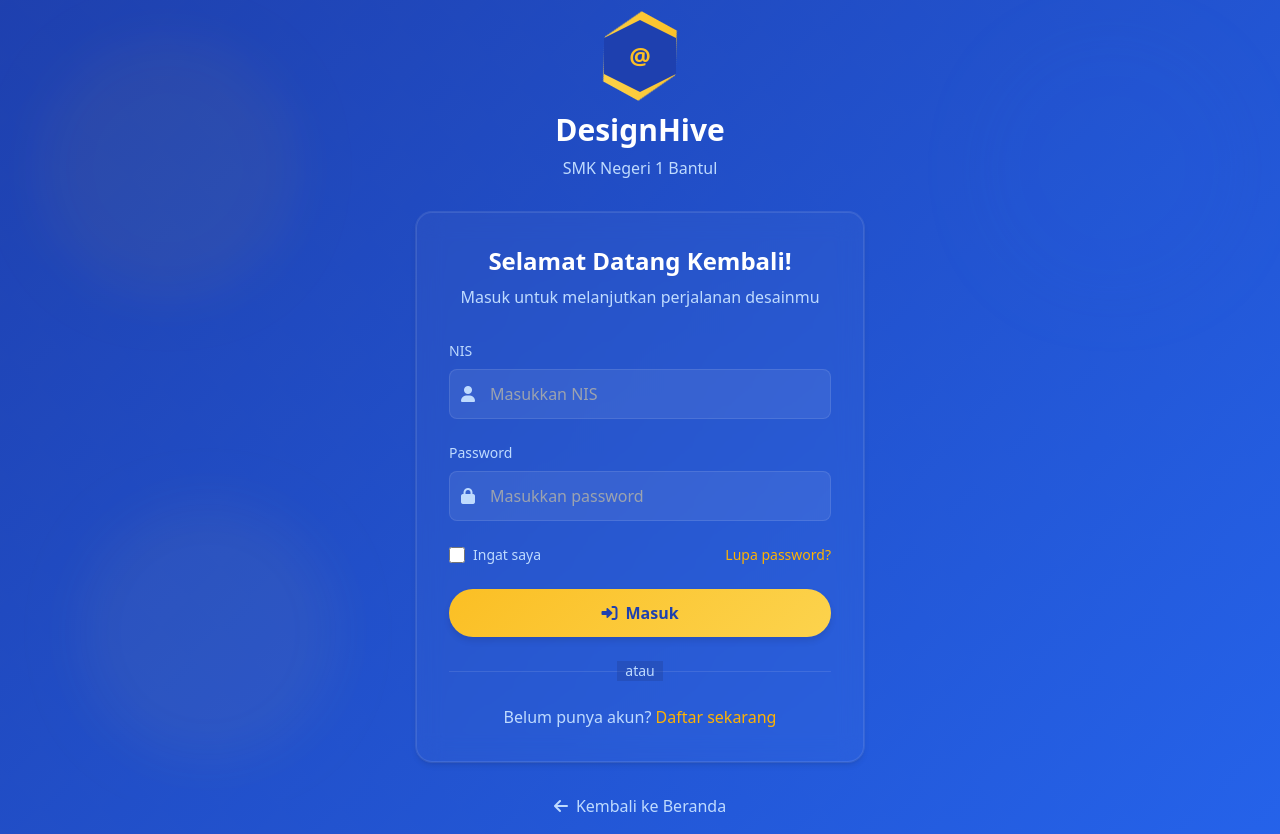
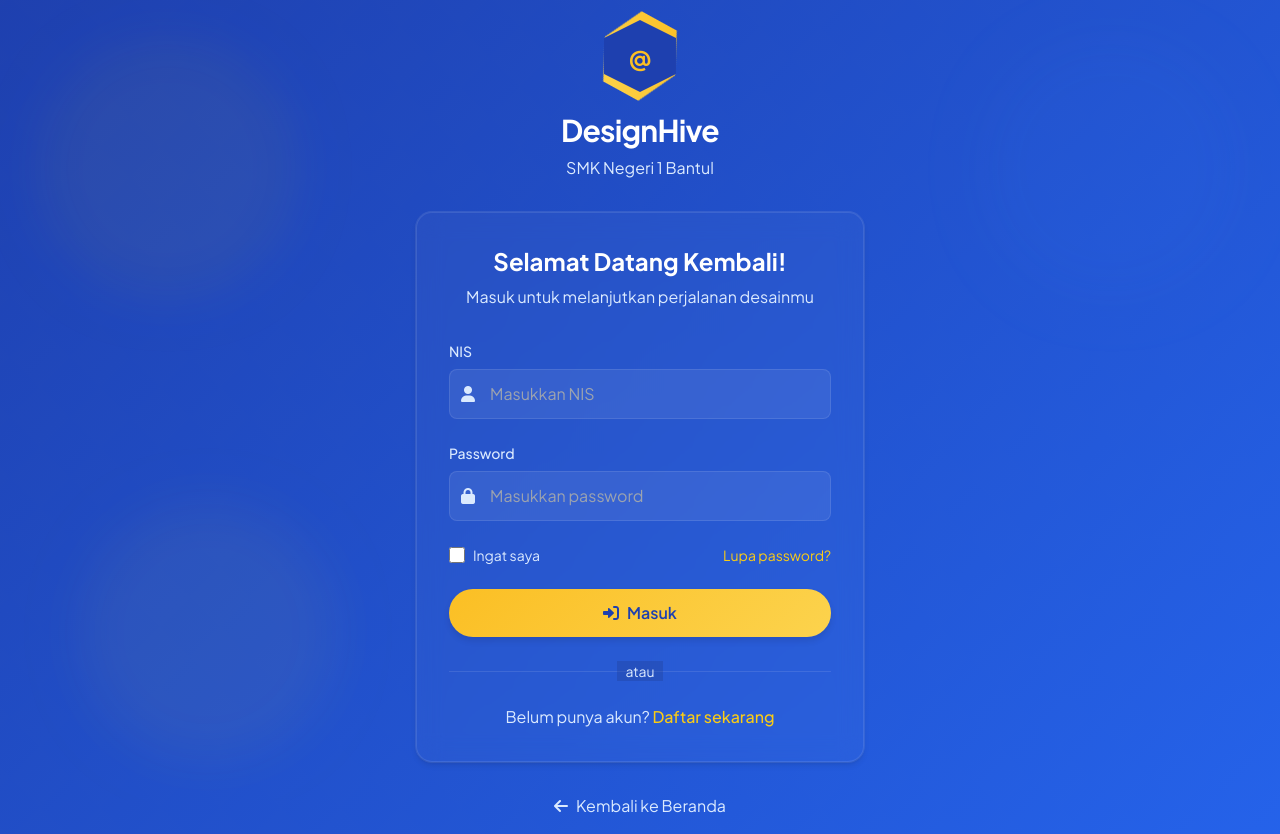
Before and after one commit to Avantheim-R/blackboxai-1746694529777, a PHP site: page /auth/login.php in a window 1280 px wide. Run offline with PHP 8.4, Linux system fonts and the light colour scheme; some libraries are stand-ins or nearby versions.

Commit message:
Add auth/login.php 1746707599771

```diff
--- a/auth/login.php
+++ b/auth/login.php
@@ -41,8 +41,13 @@ if ($_SERVER['REQUEST_METHOD'] === 'POST') {
     <title>Masuk - DesignHive</title>
     <script src="https://cdn.tailwindcss.com"></script>
     <link href="https://cdnjs.cloudflare.com/ajax/libs/font-awesome/6.0.0-beta3/css/all.min.css" rel="stylesheet">
-    <link href="https://fonts.googleapis.com/css2?family=Poppins:wght@300;400;500;600;700&display=swap" rel="stylesheet">
+    <link href="https://fonts.googleapis.com/css2?family=Plus+Jakarta+Sans:wght@300;400;500;600;700&display=swap" rel="stylesheet">
     <link href="/assets/css/style.css" rel="stylesheet">
+    <style>
+        body {
+            font-family: 'Plus Jakarta Sans', sans-serif;
+        }
+    </style>
 </head>
 <body class="professional-pattern min-h-screen flex items-center justify-center p-4">
     <div class="w-full max-w-md">
@@ -55,8 +60,8 @@ if ($_SERVER['REQUEST_METHOD'] === 'POST') {
                         <span>@</span>
                     </div>
                 </div>
-                <h1 class="text-3xl font-bold text-white">DesignHive</h1>
-                <p class="text-blue-200 mt-2">SMK Negeri 1 Bantul</p>
+                <h1 class="text-3xl font-bold text-white tracking-tight">DesignHive</h1>
+                <p class="text-blue-100 mt-2">SMK Negeri 1 Bantul</p>
             </a>
         </div>
 
@@ -64,42 +69,42 @@ if ($_SERVER['REQUEST_METHOD'] === 'POST') {
         <div class="card-glass rounded-2xl p-8 shadow-professional hover-lift">
             <div class="text-center mb-8">
                 <h2 class="text-2xl font-bold text-white">Selamat Datang Kembali!</h2>
-                <p class="text-blue-200 mt-2">Masuk untuk melanjutkan perjalanan desainmu</p>
+                <p class="text-blue-100 mt-2">Masuk untuk melanjutkan perjalanan desainmu</p>
             </div>
 
             <?php if (isset($_GET['message']) && $_GET['message'] === 'logged_out'): ?>
-                <div class="bg-green-100/90 backdrop-blur-sm border border-green-400 text-green-700 px-4 py-3 rounded-lg mb-6">
+                <div class="alert-success rounded-lg px-4 py-3 mb-6">
                     <p class="text-center text-sm">Anda telah berhasil keluar dari sistem</p>
                 </div>
             <?php endif; ?>
 
             <?php if ($error): ?>
-                <div class="bg-red-100/90 backdrop-blur-sm border border-red-400 text-red-700 px-4 py-3 rounded-lg mb-6">
+                <div class="alert-error rounded-lg px-4 py-3 mb-6">
                     <p class="text-center text-sm"><?= htmlspecialchars($error) ?></p>
                 </div>
             <?php endif; ?>
 
             <form method="POST" class="space-y-6">
                 <div>
-                    <label for="nis" class="block text-sm font-medium text-blue-200 mb-2">NIS</label>
+                    <label for="nis" class="block text-sm font-medium text-blue-100 mb-2">NIS</label>
                     <div class="relative group">
-                        <span class="absolute inset-y-0 left-0 pl-3 flex items-center text-blue-200">
+                        <span class="absolute inset-y-0 left-0 pl-3 flex items-center text-blue-100">
                             <i class="fas fa-user"></i>
                         </span>
                         <input type="text" id="nis" name="nis" required
-                               class="input-professional w-full pl-10 pr-4 py-3 group-hover:border-[#FFB302] transition-all duration-300"
+                               class="input-professional w-full pl-10 pr-4 py-3 group-hover:border-yellow-400 transition-all duration-300"
                                placeholder="Masukkan NIS">
                     </div>
                 </div>
 
                 <div>
-                    <label for="password" class="block text-sm font-medium text-blue-200 mb-2">Password</label>
+                    <label for="password" class="block text-sm font-medium text-blue-100 mb-2">Password</label>
                     <div class="relative group">
-                        <span class="absolute inset-y-0 left-0 pl-3 flex items-center text-blue-200">
+                        <span class="absolute inset-y-0 left-0 pl-3 flex items-center text-blue-100">
                             <i class="fas fa-lock"></i>
                         </span>
                         <input type="password" id="password" name="password" required
-                               class="input-professional w-full pl-10 pr-4 py-3 group-hover:border-[#FFB302] transition-all duration-300"
+                               class="input-professional w-full pl-10 pr-4 py-3 group-hover:border-yellow-400 transition-all duration-300"
                                placeholder="Masukkan password">
                     </div>
                 </div>
@@ -107,12 +112,12 @@ if ($_SERVER['REQUEST_METHOD'] === 'POST') {
                 <div class="flex items-center justify-between text-sm">
                     <div class="flex items-center">
                         <input type="checkbox" id="remember" name="remember"
-                               class="h-4 w-4 rounded border-white/10 bg-white/5 text-[#FFB302] focus:ring-[#FFB302]/50">
-                        <label for="remember" class="ml-2 block text-blue-200">
+                               class="h-4 w-4 rounded border-white/10 bg-white/5 text-yellow-400 focus:ring-yellow-400/50">
+                        <label for="remember" class="ml-2 block text-blue-100">
                             Ingat saya
                         </label>
                     </div>
-                    <a href="forgot_password.php" class="text-[#FFB302] hover:text-[#F7CE68] transition-colors">
+                    <a href="forgot_password.php" class="text-yellow-400 hover:text-yellow-300 transition-colors">
                         Lupa password?
                     </a>
                 </div>
@@ -128,14 +133,14 @@ if ($_SERVER['REQUEST_METHOD'] === 'POST') {
                         <div class="w-full border-t border-white/10"></div>
                     </div>
                     <div class="relative flex justify-center text-sm">
-                        <span class="px-2 bg-blue-900/30 text-blue-200">atau</span>
+                        <span class="px-2 bg-blue-900/30 text-blue-100">atau</span>
                     </div>
                 </div>
 
                 <div class="text-center">
-                    <p class="text-blue-200">
+                    <p class="text-blue-100">
                         Belum punya akun?
-                        <a href="register.php" class="text-[#FFB302] hover:text-[#F7CE68] transition-colors font-medium">
+                        <a href="register.php" class="text-yellow-400 hover:text-yellow-300 transition-colors font-medium">
                             Daftar sekarang
                         </a>
                     </p>
@@ -145,7 +150,7 @@ if ($_SERVER['REQUEST_METHOD'] === 'POST') {
 
         <!-- Back to Home -->
         <div class="mt-8 text-center">
-            <a href="/" class="text-blue-200 hover:text-white transition-colors inline-flex items-center">
+            <a href="/" class="text-blue-100 hover:text-white transition-colors inline-flex items-center">
                 <i class="fas fa-arrow-left mr-2"></i>
                 Kembali ke Beranda
             </a>
@@ -154,9 +159,9 @@ if ($_SERVER['REQUEST_METHOD'] === 'POST') {
 
     <!-- Decorative Elements -->
     <div class="fixed top-0 left-0 w-full h-full pointer-events-none overflow-hidden">
-        <div class="absolute top-10 left-10 w-64 h-64 bg-[#FFB302] rounded-full mix-blend-multiply filter blur-xl opacity-5 animate-blob"></div>
-        <div class="absolute top-10 right-10 w-64 h-64 bg-[#2563EB] rounded-full mix-blend-multiply filter blur-xl opacity-5 animate-blob animation-delay-2000"></div>
-        <div class="absolute bottom-10 left-20 w-64 h-64 bg-[#F7CE68] rounded-full mix-blend-multiply filter blur-xl opacity-5 animate-blob animation-delay-4000"></div>
+        <div class="absolute top-10 left-10 w-64 h-64 bg-yellow-400 rounded-full mix-blend-multiply filter blur-xl opacity-5 animate-blob"></div>
+        <div class="absolute top-10 right-10 w-64 h-64 bg-blue-500 rounded-full mix-blend-multiply filter blur-xl opacity-5 animate-blob animation-delay-2000"></div>
+        <div class="absolute bottom-10 left-20 w-64 h-64 bg-yellow-300 rounded-full mix-blend-multiply filter blur-xl opacity-5 animate-blob animation-delay-4000"></div>
     </div>
 </body>
 </html>
```
